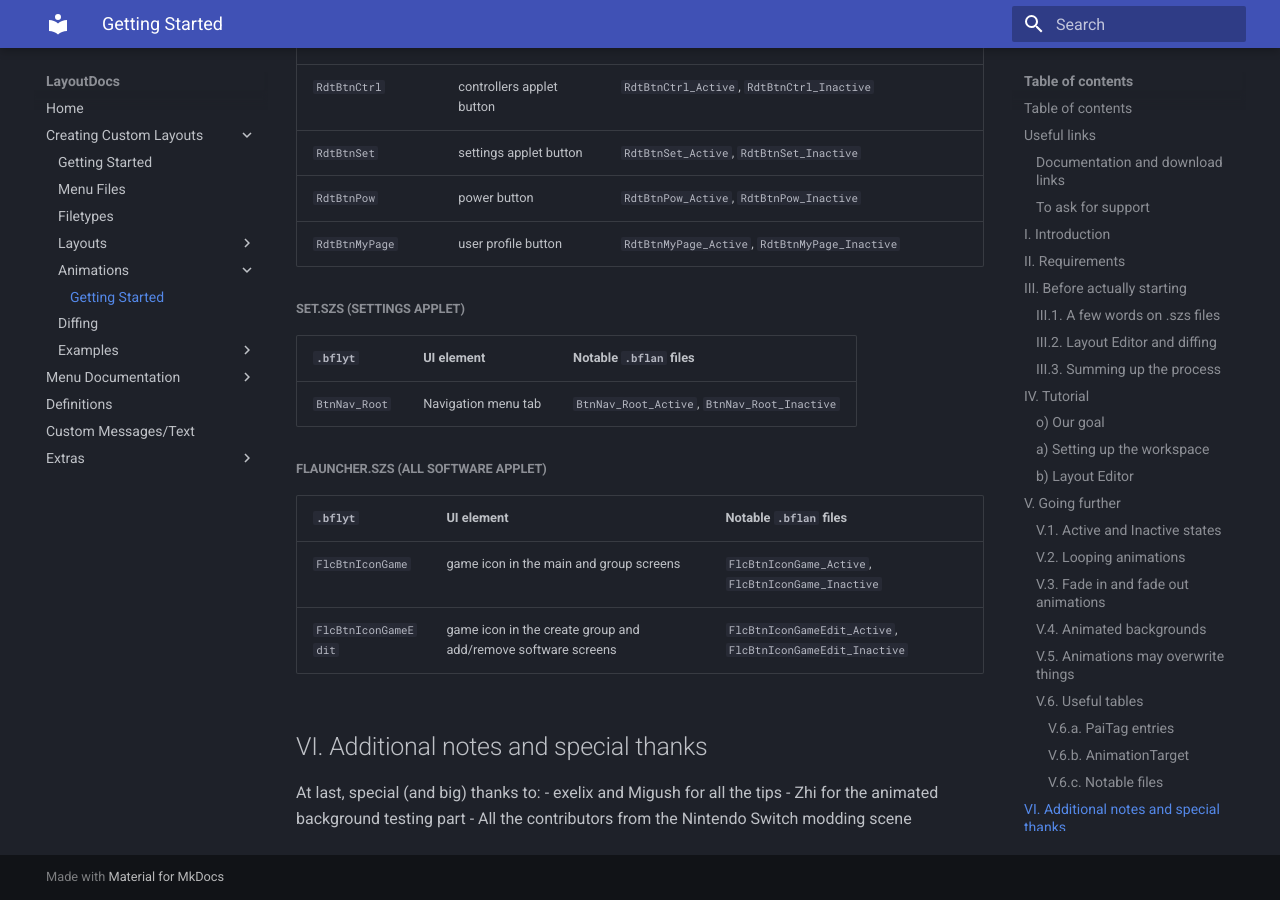
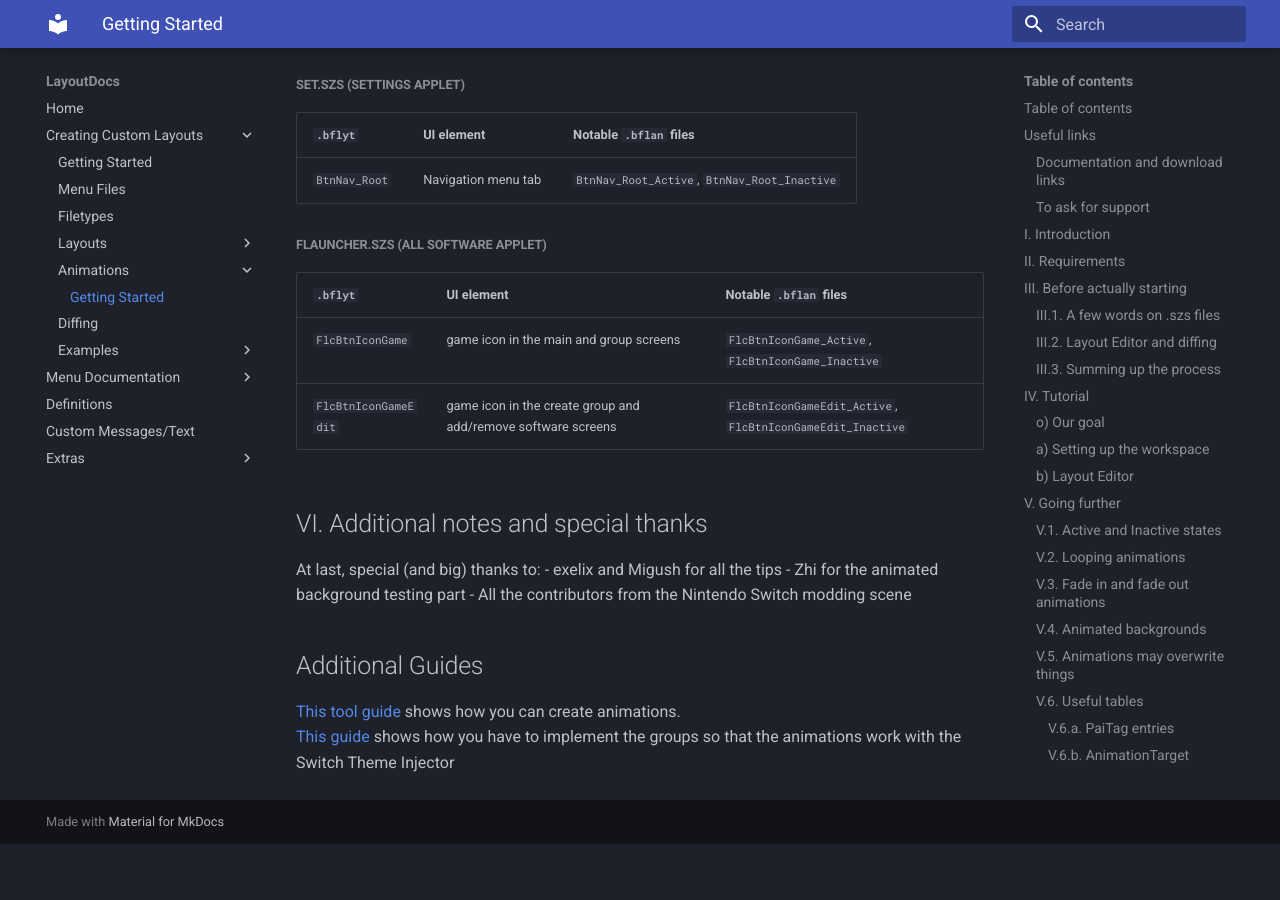
Before and after one commit to ThemezerNX/LayoutDocs, an MkDocs documentation site: the page built from docs/guide/animations/index.md, in a window 1280 px wide and 900 px high, scrolled down 19669 px. Built offline with MkDocs 1.6.1 and Material for MkDocs 9.7.7, drawn with Linux system fonts in a browser that asks for light colours; after the commit the page ends 20513 px from its top, so only the background shows below that.

Commit message:
Update animations index

```diff
--- a/docs/guide/animations/index.md
+++ b/docs/guide/animations/index.md
@@ -1,10 +1,5 @@
 # Creating custom animations for your NX themes
-
-*Written by [Capybara](https://themezer.net/creators/382997176307154945), March 2023*
-
-<div align="center">
-<img src="https://avatars.githubusercontent.com/u/65415089?s=200&v=4" />
-</div>
+_Written by [Capybara](https://themezer.net/creators/382997176307154945)_
 
 <br />
 This tutorial virtually sums up everything I know about animations. However, some parts of this tutorial aren't as complete and rigorous as I'd have wanted them to be, so feel free to reach out to either me or Migush (links down below) if you know about additional resource that can be put into this document.
@@ -461,3 +456,9 @@
 - exelix and Migush for all the tips
 - Zhi for the animated background testing part
 - All the contributors from the Nintendo Switch modding scene
+
+
+## Additional Guides
+
+[This tool guide](https://github.com/KillzXGaming/Switch-Toolbox/wiki/BFLYT-Editing#animations) shows how you can create animations.
+[This guide](https://www.reddit.com/r/NXThemes/comments/biu5hc/making_your_own_custom_animations/) shows how you have to implement the groups so that the animations work with the Switch Theme Injector
```
